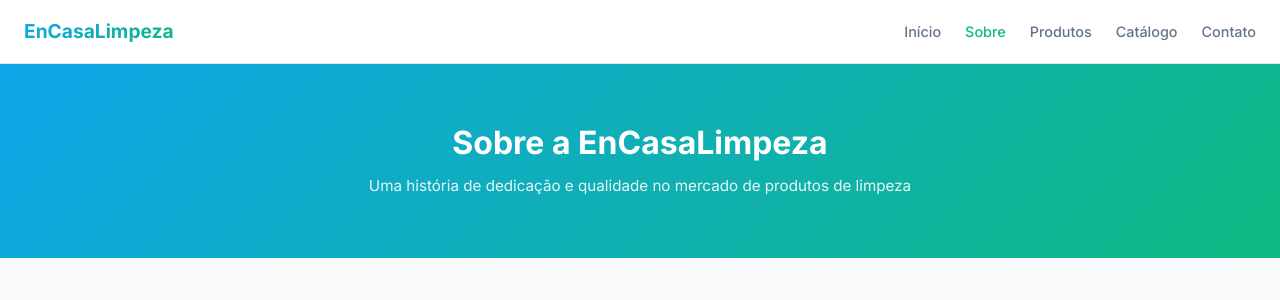
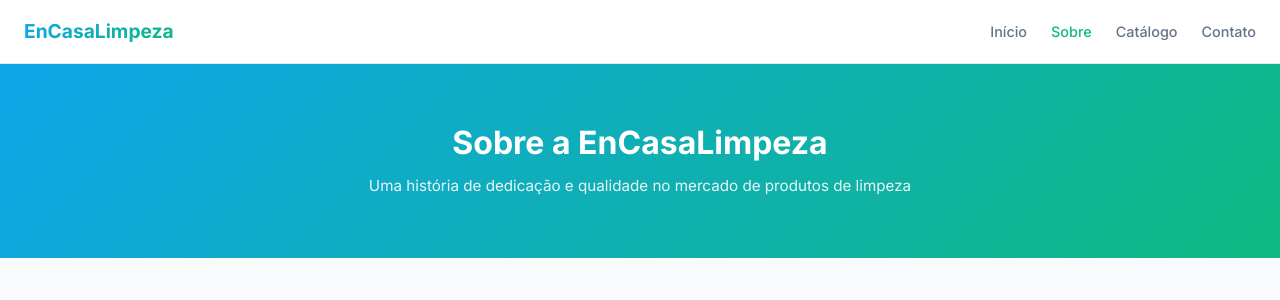
Before and after one commit to pedrosantos11-ads/ProjetoExtensionistaEnCasaLimpeza, a Flask app: page /sobre in a window 1280 px wide. Shown: the top 300 px of the page. Run offline with Flask 3, Linux system fonts and the light colour scheme.

Commit message:
Remove aba e rota de produtos (tela não implementada)

```diff
--- a/app.py
+++ b/app.py
@@ -10,10 +10,6 @@ def inicio():
 def sobre():
     return render_template('sobre.html')
 
-@app.route('/produtos')
-def produtos():
-    return render_template('produtos.html')
-
 @app.route('/catalogo')
 def catalogo():
     return render_template('catalogo.html')
--- a/templates/base.html
+++ b/templates/base.html
@@ -15,7 +15,6 @@
     <ul class="navbar-links">
       <li><a href="{{ url_for('inicio') }}" {% if request.endpoint == 'inicio' %}class="ativo"{% endif %}>Início</a></li>
       <li><a href="{{ url_for('sobre') }}" {% if request.endpoint == 'sobre' %}class="ativo"{% endif %}>Sobre</a></li>
-      <li><a href="{{ url_for('produtos') }}" {% if request.endpoint == 'produtos' %}class="ativo"{% endif %}>Produtos</a></li>
       <li><a href="{{ url_for('catalogo') }}" {% if request.endpoint == 'catalogo' %}class="ativo"{% endif %}>Catálogo</a></li>
       <li><a href="{{ url_for('contato') }}" {% if request.endpoint == 'contato' %}class="ativo"{% endif %}>Contato</a></li>
     </ul>
```
